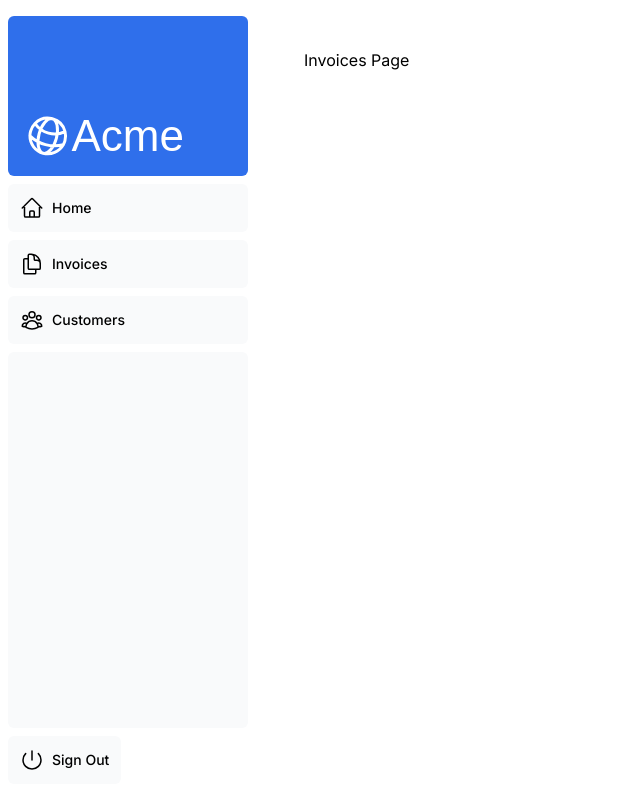
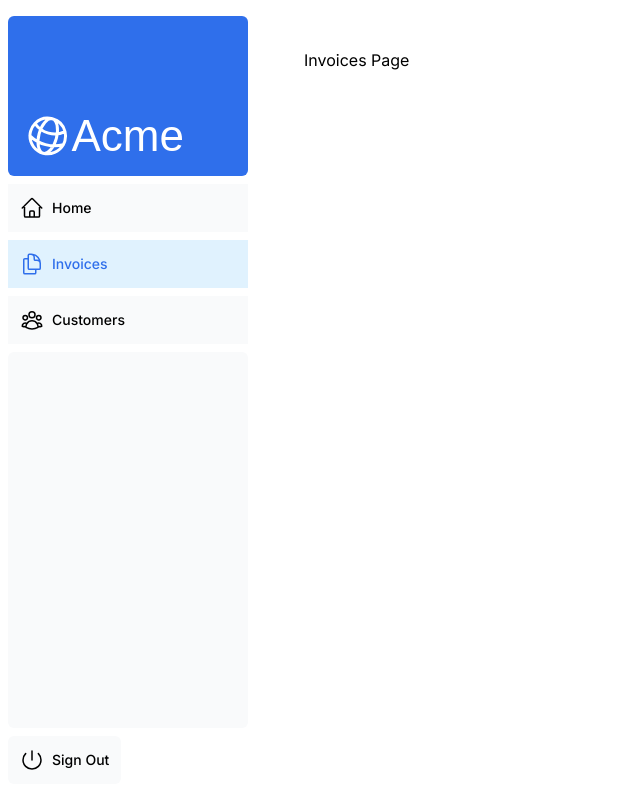
Before and after one commit to arsadii/learn-nextjs-dashboard, a Next.js app: page /dashboard/invoices in a window 1280 px wide. Shown: the whole page, without its empty margins (0-640 px from the left). Built offline with nearby package versions, Linux system fonts and the light colour scheme; a web font is replaced by a local one.

Commit message:
chapter 5 : navigating between pages

```diff
--- a/app/ui/dashboard/nav-links.tsx
+++ b/app/ui/dashboard/nav-links.tsx
@@ -1,35 +1,47 @@
+"use client";
+
 import {
   UserGroupIcon,
   HomeIcon,
   DocumentDuplicateIcon,
-} from '@heroicons/react/24/outline';
+} from "@heroicons/react/24/outline";
+import Link from "next/link";
+import { usePathname } from "next/navigation";
+import clsx from "clsx";
 
 // Map of links to display in the side navigation.
 // Depending on the size of the application, this would be stored in a database.
 const links = [
-  { name: 'Home', href: '/dashboard', icon: HomeIcon },
+  { name: "Home", href: "/dashboard", icon: HomeIcon },
   {
-    name: 'Invoices',
-    href: '/dashboard/invoices',
+    name: "Invoices",
+    href: "/dashboard/invoices",
     icon: DocumentDuplicateIcon,
   },
-  { name: 'Customers', href: '/dashboard/customers', icon: UserGroupIcon },
+  { name: "Customers", href: "/dashboard/customers", icon: UserGroupIcon },
 ];
 
 export default function NavLinks() {
+  const pathname = usePathname();
+
   return (
     <>
       {links.map((link) => {
         const LinkIcon = link.icon;
         return (
-          <a
+          <Link
             key={link.name}
             href={link.href}
-            className="flex h-[48px] grow items-center justify-center gap-2 rounded-md bg-gray-50 p-3 text-sm font-medium hover:bg-sky-100 hover:text-blue-600 md:flex-none md:justify-start md:p-2 md:px-3"
+            className={clsx(
+              "flex h-[48px] grow items-center justify-center gap-2 rounded-'bg-sky-100 text-blue-600': pathname === link.href,md bg-gray-50 p-3 text-sm font-medium hover:bg-sky-100 hover:text-blue-600 md:flex-none md:justify-start md:p-2 md:px-3",
+              {
+                "bg-sky-100 text-blue-600": pathname === link.href,
+              }
+            )}
           >
             <LinkIcon className="w-6" />
             <p className="hidden md:block">{link.name}</p>
-          </a>
+          </Link>
         );
       })}
     </>
```
